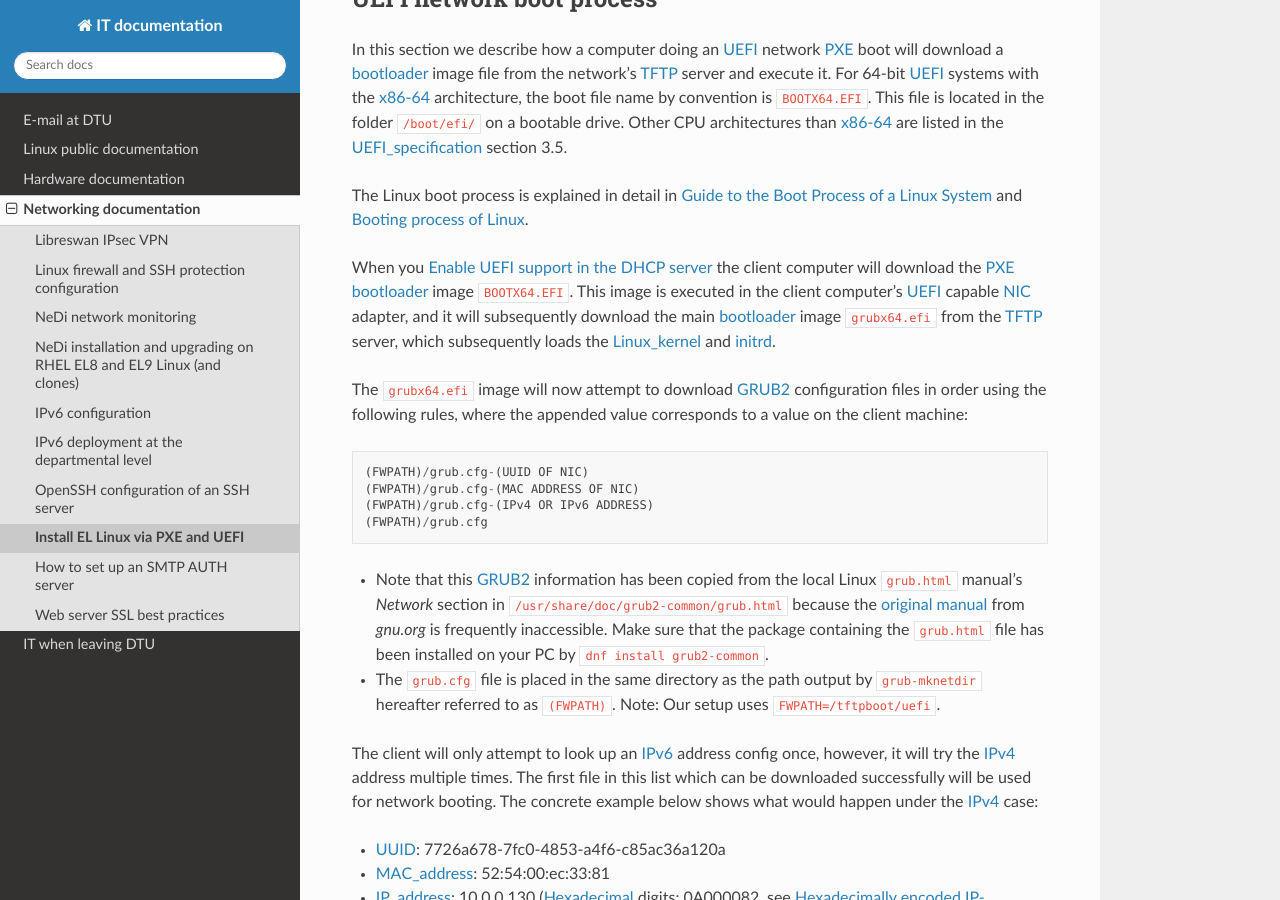
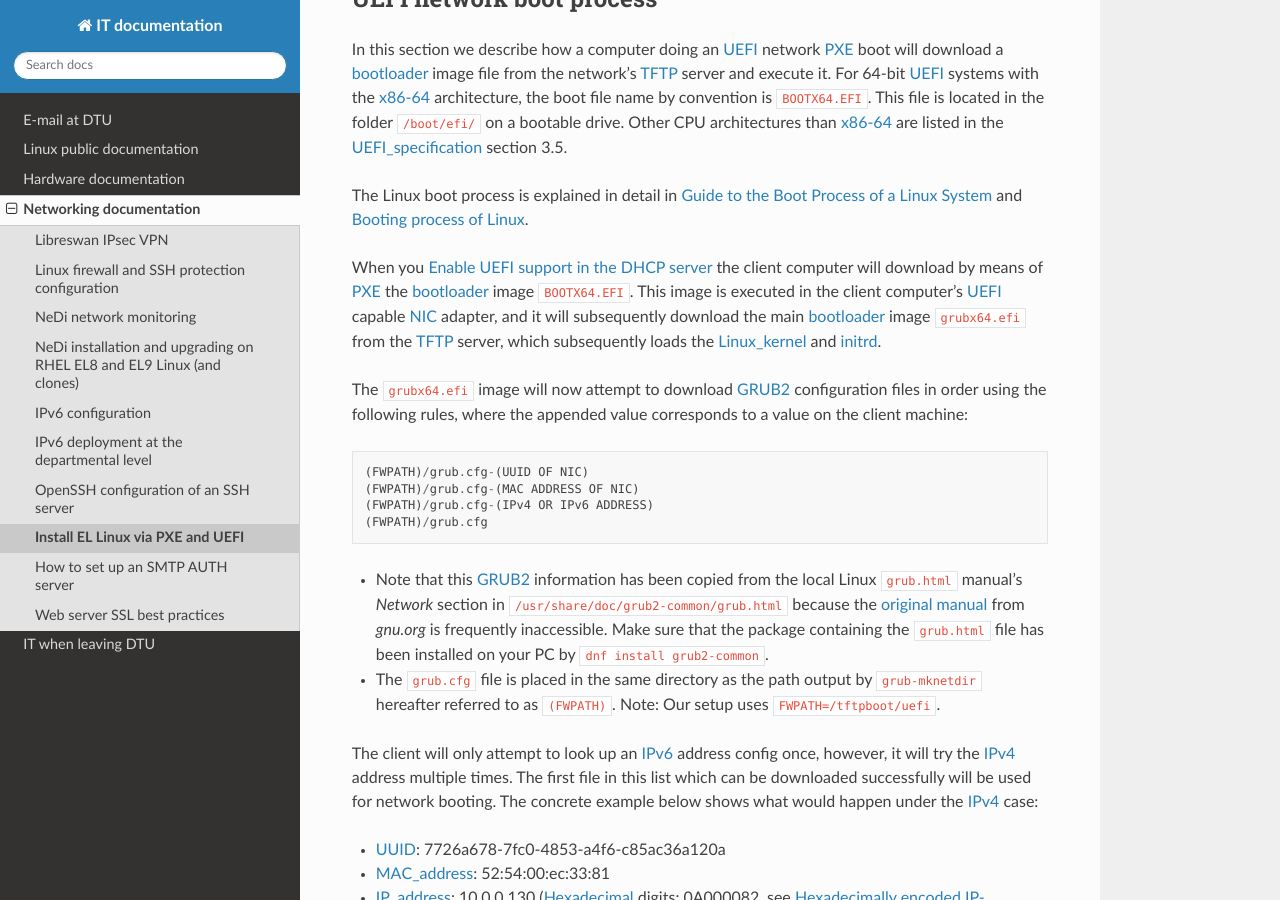
Before and after one commit to OleHolmNielsen/ITwiki, a Sphinx documentation site: the page built from docs/PXE_and_UEFI.rst, in a window 1280 px wide and 900 px high, scrolled down 1303 px. Built offline with Sphinx 7.4.7 and the Read the Docs theme 3.1.0, drawn with Linux system fonts in a browser that asks for light colours.

Commit message:
Minor edit

```diff
--- a/docs/PXE_and_UEFI.rst
+++ b/docs/PXE_and_UEFI.rst
@@ -54,14 +54,10 @@ The Linux boot process is explained in detail in
 `Guide to the Boot Process of a Linux System <https://www.baeldung.com/linux/boot-process>`_
 and `Booting process of Linux <https://en.wikipedia.org/wiki/Booting_process_of_Linux>`_.
 
-When you :ref:`DHCP_server_UEFI_configuration` the client computer will download
-the PXE_ bootloader_ image ``BOOTX64.EFI``.
+When you :ref:`DHCP_server_UEFI_configuration` the client computer will download by means of PXE_ the bootloader_ image ``BOOTX64.EFI``.
 This image is executed in the client computer's UEFI_ capable NIC_ adapter,
 and it will subsequently download the main bootloader_ image ``grubx64.efi`` from the TFTP_ server,
 which subsequently loads the Linux_kernel_ and initrd_.
-
-.. _Linux_kernel: https://en.wikipedia.org/wiki/Linux_kernel
-.. _initrd: https://en.wikipedia.org/wiki/Initial_ramdisk
 
 The ``grubx64.efi`` image will now attempt to download GRUB2_ configuration files in order using the following rules,
 where the appended value corresponds to a value on the client machine::
```
Also changed, not shown: other parts of docs/PXE_and_UEFI.rst (+2 -0 lines).
